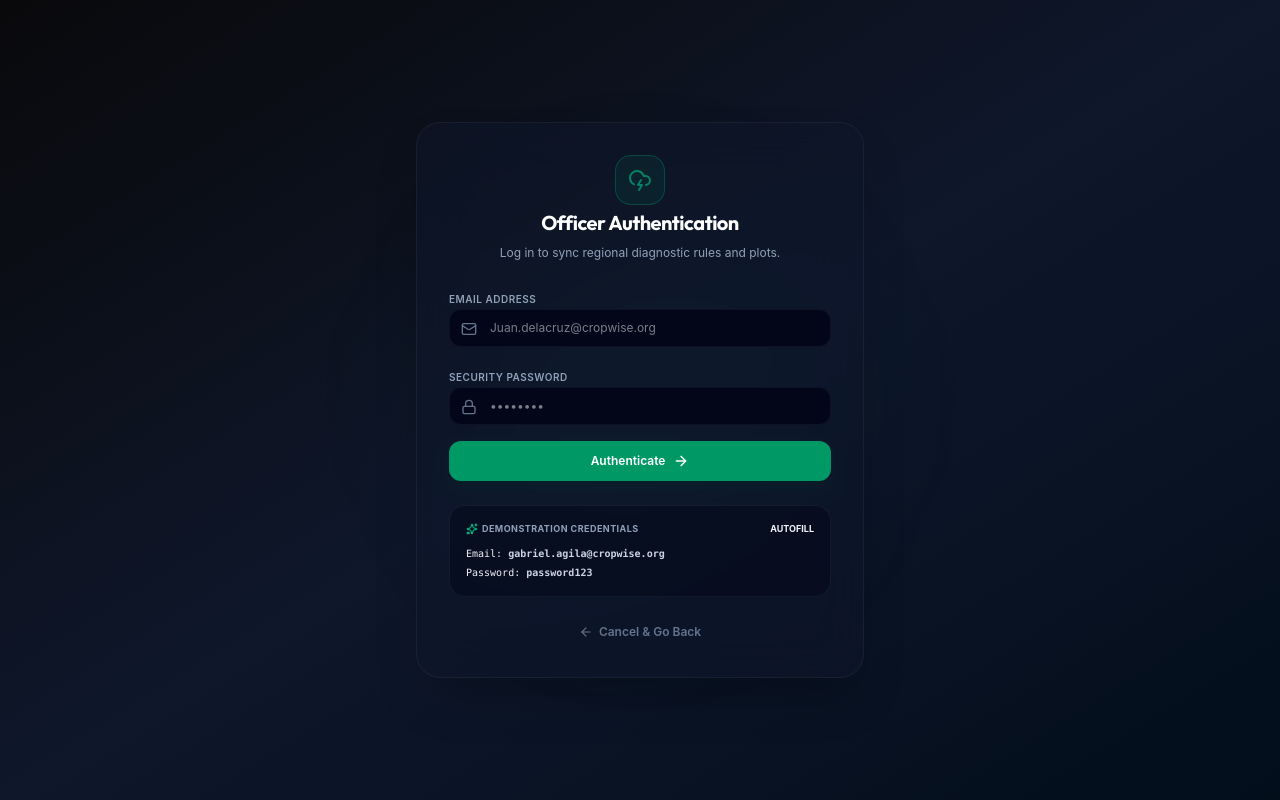
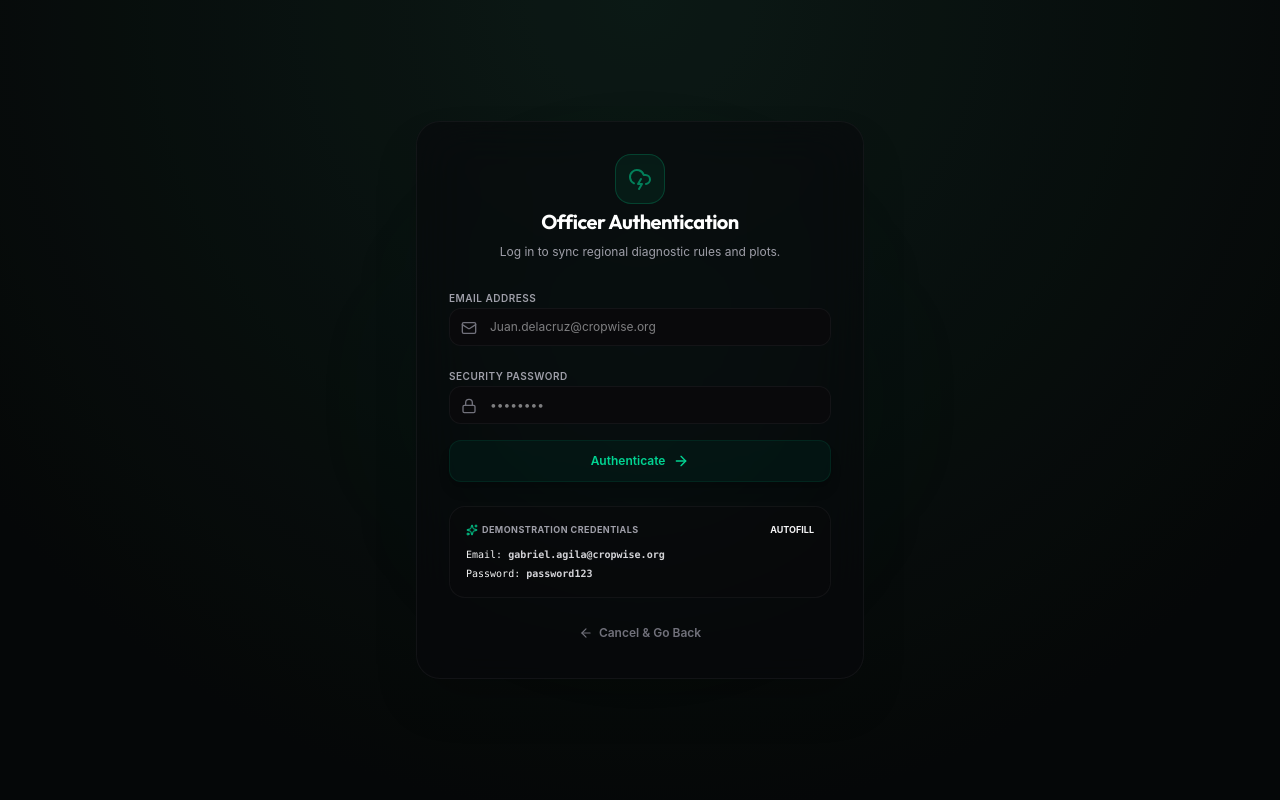
Before and after one commit to ArcaIcr/CropWise, a React (Vite) app: page / in a window 1280 px wide. Both pictures are taken after a click on the button "Launch Field Portal". Built offline with nearby package versions, Linux system fonts and the light colour scheme.

Commit message:
chore: Additional Revamp UI

```diff
--- a/src/components/Layout.tsx
+++ b/src/components/Layout.tsx
@@ -224,12 +224,12 @@ export const Layout: React.FC<ILayoutProps> = ({ children, activeTab, setActiveT
 
           <div className="pt-2 border-t border-zinc-900 mt-2">
             <button
-              onClick={onExit}
-              className="w-full flex items-center space-x-3 px-4 py-2.5 rounded-xl text-xs font-medium border border-transparent text-zinc-400 hover:bg-zinc-900/20 hover:text-zinc-200 transition cursor-pointer"
-            >
-              <Home className="w-4 h-4" />
-              <span>Exit to Homepage</span>
-            </button>
+                onClick={onExit}
+                className="w-full flex items-center space-x-3 px-4 py-2.5 rounded-xl text-xs font-medium border border-emerald-900/30 bg-emerald-950/20 text-emerald-400 hover:bg-emerald-800/30 hover:text-emerald-200 transition cursor-pointer backdrop-blur-xl"
+              >
+                <Home className="w-4 h-4" />
+                <span>Exit to Homepage</span>
+              </button>
           </div>
 
           {/* Database Widget */}
--- a/src/pages/LandingPage.tsx
+++ b/src/pages/LandingPage.tsx
@@ -166,12 +166,12 @@ export const LandingPage: React.FC<ILandingPageProps> = ({ onLaunch }) => {
             <a href="#how-it-works" className="text-xs text-zinc-400 hover:text-zinc-200 transition font-medium hidden sm:inline-block">How it works</a>
             <a href="#features" className="text-xs text-zinc-400 hover:text-zinc-200 transition font-medium hidden sm:inline-block">System Features</a>
             <button
-              onClick={onLaunch}
-              className="flex items-center space-x-2 bg-emerald-600/90 hover:bg-emerald-600 text-white font-semibold text-xs px-4 py-2.5 rounded-xl transition shadow-sm active:scale-95 cursor-pointer"
-            >
-              <span>Launch Field Portal</span>
-              <ArrowRight className="w-3.5 h-3.5" />
-            </button>
+                onClick={onLaunch}
+                className="flex items-center space-x-2 bg-emerald-950/30 border border-emerald-900/30 text-emerald-400 hover:bg-emerald-800/30 backdrop-blur-xl rounded-xl px-4 py-2.5 text-xs font-semibold transition shadow-lg hover:scale-[1.02] active:scale-95 cursor-pointer"
+              >
+                <span>Launch Field Portal</span>
+                <ArrowRight className="w-3.5 h-3.5" />
+              </button>
           </div>
         </div>
       </nav>
--- a/src/pages/Login.tsx
+++ b/src/pages/Login.tsx
@@ -74,11 +74,11 @@ export const Login: React.FC<ILoginProps> = ({ onLoginSuccess, onBackToHome }) =
   };
 
   return (
-    <div className="min-h-screen bg-slate-950 bg-gradient-to-br from-zinc-950 via-slate-900 to-emerald-950/20 text-slate-100 flex flex-col items-center justify-center p-4 font-sans relative">
+    <div className="min-h-screen bg-zinc-950/20 text-zinc-100 flex flex-col items-center justify-center p-4 font-sans relative">
       {/* Background glow spotlights */}
       <div className="absolute top-1/2 left-1/2 -translate-x-1/2 -translate-y-1/2 w-[350px] h-[350px] bg-emerald-500/5 blur-[90px] rounded-full pointer-events-none" />
 
-      <div className="w-full max-w-md bg-slate-900/55 backdrop-blur-xl border border-white/5 rounded-3xl p-6 sm:p-8 shadow-2xl space-y-6 relative z-10">
+      <div className="w-full max-w-md bg-zinc-950/55 backdrop-blur-xl border border-zinc-800/40 rounded-3xl p-6 sm:p-8 shadow-2xl space-y-6 relative z-10">
 
         {/* Header Logo */}
         <div className="text-center space-y-2">
@@ -86,7 +86,7 @@ export const Login: React.FC<ILoginProps> = ({ onLoginSuccess, onBackToHome }) =
             <CloudLightning className="w-6 h-6 animate-pulse" />
           </div>
           <h2 className="text-xl font-bold text-white tracking-tight">Officer Authentication</h2>
-          <p className="text-xs text-slate-400">Log in to sync regional diagnostic rules and plots.</p>
+          <p className="text-xs text-zinc-400">Log in to sync regional diagnostic rules and plots.</p>
         </div>
 
         {error && (
@@ -98,40 +98,36 @@ export const Login: React.FC<ILoginProps> = ({ onLoginSuccess, onBackToHome }) =
 
         {/* Credentials Form */}
         <form onSubmit={handleLogin} className="space-y-4">
-          <div className="space-y-1.5">
-            <label className="text-[10px] text-slate-400 font-semibold uppercase tracking-wider">Email Address</label>
+  <label className="text-[10px] text-zinc-400 font-semibold uppercase tracking-wider">Email Address</label>
   <div className="relative">
-              <Mail className="w-4 h-4 text-slate-500 absolute left-3 top-3" />
+    <Mail className="w-4 h-4 text-zinc-500 absolute left-3 top-3" />
     <input
       type="email"
       required
       value={email}
       onChange={e => setEmail(e.target.value)}
       placeholder="Juan.delacruz@cropwise.org"
-                className="w-full bg-slate-950 border border-white/5 focus:border-emerald-500/30 rounded-xl pl-10 pr-4 py-2.5 text-xs text-slate-100 placeholder-slate-650 outline-none transition-all"
+      className="w-full bg-zinc-950 border border-zinc-800/40 focus:border-emerald-500/30 rounded-xl pl-10 pr-4 py-2.5 text-xs text-zinc-100 placeholder-zinc-650 outline-none transition-all"
     />
   </div>
-          </div>
 
-          <div className="space-y-1.5">
-            <label className="text-[10px] text-slate-400 font-semibold uppercase tracking-wider">Security Password</label>
+  <label className="text-[10px] text-zinc-400 font-semibold uppercase tracking-wider">Security Password</label>
   <div className="relative">
-              <Lock className="w-4 h-4 text-slate-500 absolute left-3 top-3" />
+    <Lock className="w-4 h-4 text-zinc-500 absolute left-3 top-3" />
     <input
       type="password"
       required
       value={password}
       onChange={e => setPassword(e.target.value)}
       placeholder="••••••••"
-                className="w-full bg-slate-950 border border-white/5 focus:border-emerald-500/30 rounded-xl pl-10 pr-4 py-2.5 text-xs text-slate-100 placeholder-slate-650 outline-none transition-all"
+      className="w-full bg-zinc-950 border border-zinc-800/40 focus:border-emerald-500/30 rounded-xl pl-10 pr-4 py-2.5 text-xs text-zinc-100 placeholder-zinc-650 outline-none transition-all"
     />
-            </div>
   </div>
 
   <button
     type="submit"
     disabled={isLoading}
-            className="w-full flex items-center justify-center space-x-2 bg-emerald-600 hover:bg-emerald-500 disabled:bg-slate-800 disabled:text-slate-500 text-white font-semibold text-xs py-3 rounded-xl transition shadow-lg shadow-emerald-950/20 active:scale-95 cursor-pointer hover:scale-[1.01]"
+    className="w-full flex items-center justify-center space-x-2 bg-emerald-950/30 border border-emerald-900/30 text-emerald-400 hover:bg-emerald-800/30 disabled:bg-zinc-800 disabled:text-zinc-500 rounded-xl text-xs font-semibold py-3 transition shadow-lg hover:scale-[1.02] active:scale-95 cursor-pointer"
   >
     <span>{isLoading ? 'Verifying Credentials...' : 'Authenticate'}</span>
     {!isLoading && <ArrowRight className="w-4 h-4" />}
@@ -139,9 +135,9 @@ export const Login: React.FC<ILoginProps> = ({ onLoginSuccess, onBackToHome }) =
 </form>
 
         {/* Demo Account Box */}
-        <div className="bg-slate-950/50 border border-white/5 rounded-2xl p-4 space-y-2.5">
+        <div className="bg-zinc-950/50 border border-zinc-800/40 rounded-2xl p-4 space-y-2.5">
           <div className="flex items-center justify-between">
-            <span className="text-[9px] font-bold uppercase tracking-wider text-slate-400 flex items-center">
+            <span className="text-[9px] font-bold uppercase tracking-wider text-zinc-400 flex items-center">
               <Sparkles className="w-3 h-3 text-emerald-400 mr-1" /> Demonstration Credentials
             </span>
             <button
@@ -151,9 +147,9 @@ export const Login: React.FC<ILoginProps> = ({ onLoginSuccess, onBackToHome }) =
               Autofill
             </button>
           </div>
-          <div className="text-[10px] text-slate-450 space-y-1 font-mono">
-            <p>Email: <span className="text-slate-300 font-semibold select-all">gabriel.agila@cropwise.org</span></p>
-            <p>Password: <span className="text-slate-300 font-semibold select-all">password123</span></p>
+          <div className="text-[10px] text-zinc-450 space-y-1 font-mono">
+            <p>Email: <span className="text-zinc-300 font-semibold select-all">gabriel.agila@cropwise.org</span></p>
+            <p>Password: <span className="text-zinc-300 font-semibold select-all">password123</span></p>
           </div>
         </div>
 
@@ -161,7 +157,7 @@ export const Login: React.FC<ILoginProps> = ({ onLoginSuccess, onBackToHome }) =
         <div className="text-center no-print">
           <button
             onClick={onBackToHome}
-            className="inline-flex items-center space-x-1.5 text-slate-500 hover:text-slate-300 text-xs font-semibold cursor-pointer transition"
+            className="inline-flex items-center space-x-1.5 text-zinc-500 hover:text-zinc-300 text-xs font-semibold cursor-pointer transition"
           >
             <ArrowLeft className="w-3.5 h-3.5" />
             <span>Cancel & Go Back</span>
```
Lines whose indentation alone changed are shown as unchanged.
